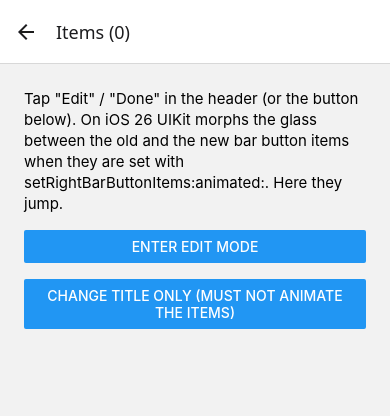
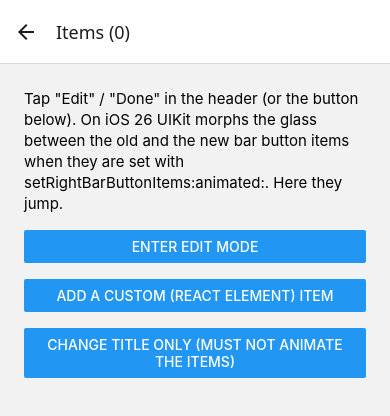
Before and after one commit to enzomanuelmangano/repro-lab, a React Native app: screen /screens-header-items-morph in a window 390 px wide. Shown: the top 416 px of the page. Built offline with nearby package versions, Linux system fonts and the light colour scheme.

Commit message:
demo: custom element item toggle, PascalCase component

```diff
--- a/demos/screens-header-items-morph/index.tsx
+++ b/demos/screens-header-items-morph/index.tsx
@@ -1,19 +1,25 @@
 import { useLayoutEffect, useState } from 'react';
 import { Button, StyleSheet, Text, View } from 'react-native';
+
+function Badge() {
+  return <Text style={styles.badge}>custom</Text>;
+}
 
 export const name = 'screens-header-items-morph';
 export const description =
   'iOS 26: changing unstable_headerRightItems should morph the Liquid Glass items, not jump.';
 
-export function component({ navigation }: { navigation: any }) {
+function HeaderItemsMorph({ navigation }: { navigation: any }) {
   const [editing, setEditing] = useState(false);
   const [count, setCount] = useState(0);
+  const [custom, setCustom] = useState(false);
 
   useLayoutEffect(() => {
     navigation.setOptions({
       title: `Items (${count})`,
-      unstable_headerRightItems: () =>
-        editing
+      unstable_headerRightItems: () => [
+        ...(custom ? [{ type: 'custom' as const, element: <Badge /> }] : []),
+        ...(editing
           ? [
               {
                 type: 'button',
@@ -37,9 +43,10 @@ export function component({ navigation }: { navigation: any }) {
                 identifier: 'edit',
                 onPress: () => setEditing(true),
               },
-            ],
+            ]),
+      ],
     });
-  }, [navigation, editing, count]);
+  }, [navigation, editing, count, custom]);
 
   return (
     <View style={styles.container}>
@@ -49,6 +56,10 @@ export function component({ navigation }: { navigation: any }) {
         setRightBarButtonItems:animated:. Here they jump.
       </Text>
       <Button title={editing ? 'Leave edit mode' : 'Enter edit mode'} onPress={() => setEditing((e) => !e)} />
+      <Button
+        title={custom ? 'Remove the custom (React element) item' : 'Add a custom (React element) item'}
+        onPress={() => setCustom((c) => !c)}
+      />
       <Button title="Change title only (must NOT animate the items)" onPress={() => setCount((c) => c + 1)} />
     </View>
   );
@@ -57,4 +68,6 @@ export function component({ navigation }: { navigation: any }) {
 const styles = StyleSheet.create({
   container: { flex: 1, padding: 24, gap: 16 },
   text: { fontSize: 15, lineHeight: 21 },
+  badge: { fontSize: 13, fontWeight: '600', color: '#007aff', paddingHorizontal: 8 },
 });
+export const component = HeaderItemsMorph;
```
Also changed, not shown: 1 other file (tests, documents, lock files or other folders).
